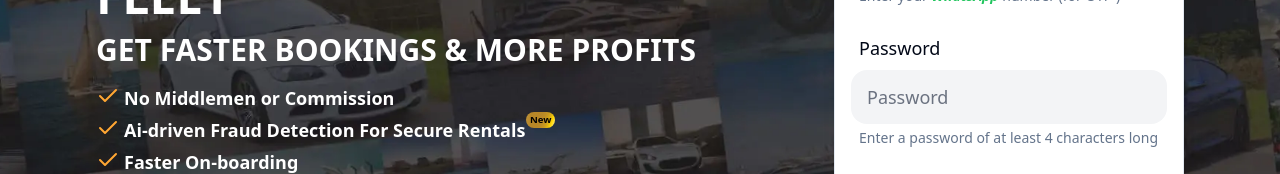
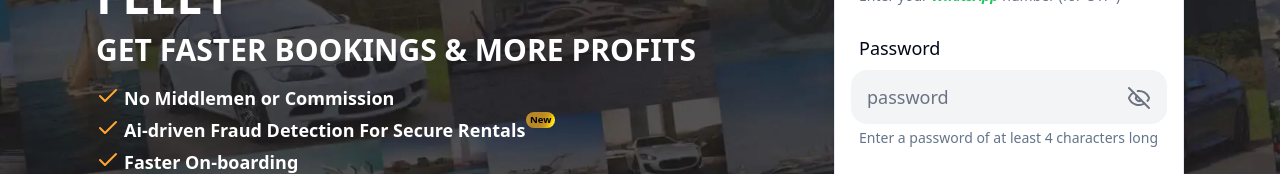
Before and after one commit to Twinmount/ride_rent_agent, a React (Vite) app: page /register in a window 1280 px wide. Shown: the part 230-404 px from the top of the page. Built offline with nearby package versions, Linux system fonts and the light colour scheme; no server answers.

Commit message:
Implemented password toggle

```diff
--- a/src/components/form/main-form/RegistrationForm.tsx
+++ b/src/components/form/main-form/RegistrationForm.tsx
@@ -24,9 +24,11 @@ import { Link, useNavigate } from "react-router-dom";
 import { register } from "@/api/auth";
 import { toast } from "@/components/ui/use-toast";
 import Spinner from "@/components/general/Spinner";
+import { Eye, EyeOff } from "lucide-react";
 
 const RegistrationForm = () => {
   const navigate = useNavigate();
+  const [isView, setIsView] = useState(false);
 
   // Retrieve stored values from sessionStorage
   const storedPhoneNumber = sessionStorage.getItem("phoneNumber") || "";
@@ -156,12 +158,28 @@ const RegistrationForm = () => {
                 </FormLabel>
                 <div className="flex-col items-start w-full">
                   <FormControl>
-                    <Input
-                      placeholder="Password"
-                      {...field}
-                      className={`input-field !text-lg`}
-                      type="password"
-                    />
+                    <div className="relative">
+                      <Input
+                        type={isView ? "text" : "password"}
+                        id="password"
+                        className={`input-field !text-lg`}
+                        placeholder="password"
+                        {...field}
+                      />
+                      {isView ? (
+                        <Eye
+                          className="absolute top-4 right-4 z-10 text-gray-500 cursor-pointer"
+                          onClick={() => {
+                            setIsView(!isView);
+                          }}
+                        />
+                      ) : (
+                        <EyeOff
+                          className="absolute top-4 right-4 z-10 text-gray-500 cursor-pointer"
+                          onClick={() => setIsView(!isView)}
+                        />
+                      )}
+                    </div>
                   </FormControl>
                   <FormDescription className="mt-1 ml-2">
                     Enter a password of at least 4 characters long
--- a/src/pages/login/LoginPage.tsx
+++ b/src/pages/login/LoginPage.tsx
@@ -27,8 +27,10 @@ import { toast } from "@/components/ui/use-toast";
 import { remove, save, StorageKeys } from "@/utils/storage";
 import { LoginResponse } from "@/types/API-types";
 import Footer from "@/components/footer/Footer";
+import { Eye, EyeOff } from "lucide-react";
 
 const LoginPage = () => {
+  const [isView, setIsView] = useState(false);
   // State to store the country code separately
   const [countryCode, setCountryCode] = useState("");
   const navigate = useNavigate();
@@ -110,7 +112,7 @@ const LoginPage = () => {
       >
         <Link
           to={"/"}
-          className="absolute left-4 top-6 z-10 z-20 w-32 lg:left-20 md:w-40 lg:w-44"
+          className="absolute left-4 top-6 z-20 w-32 lg:left-20 md:w-40 lg:w-44"
         >
           <img
             src="/assets/logo/header/agent_white_logo.webp"
@@ -185,12 +187,28 @@ const LoginPage = () => {
                     </FormLabel>
                     <div className="flex-col items-start w-full">
                       <FormControl>
-                        <Input
-                          placeholder="Password"
-                          {...field}
-                          className={`input-field !text-lg`}
-                          type="password"
-                        />
+                        <div className="relative">
+                          <Input
+                            type={isView ? "text" : "password"}
+                            id="password"
+                            className={`input-field !text-lg`}
+                            placeholder="password"
+                            {...field}
+                          />
+                          {isView ? (
+                            <Eye
+                              className="absolute top-4 right-4 z-10 text-gray-500 cursor-pointer"
+                              onClick={() => {
+                                setIsView(!isView);
+                              }}
+                            />
+                          ) : (
+                            <EyeOff
+                              className="absolute top-4 right-4 z-10 text-gray-500 cursor-pointer"
+                              onClick={() => setIsView(!isView)}
+                            />
+                          )}
+                        </div>
                       </FormControl>
                       <FormMessage className="ml-2" />
                     </div>
```
